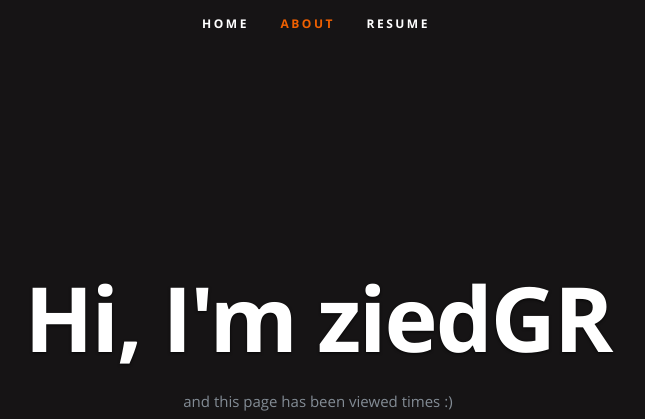
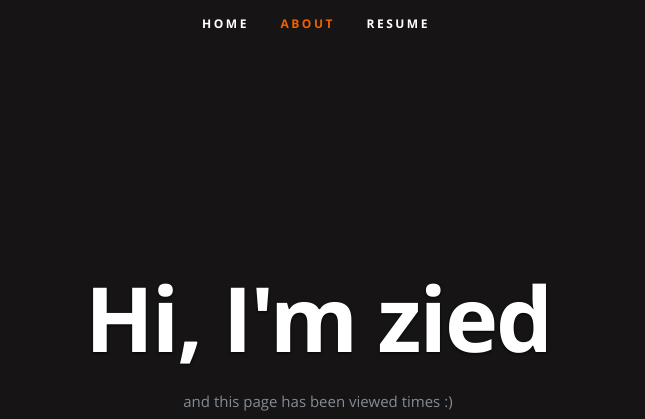
Before and after one commit to zeeepii/azure-resume, a plain HTML site: page frontend/index.html in a window 1280 px wide. Shown: the top 419 px of the page, without its empty margins (324-969 px from the left). Drawn offline with nearby package versions, Linux system fonts and the light colour scheme; no server answers.

Commit message:
changer index

```diff
--- a/frontend/index.html
+++ b/frontend/index.html
@@ -54,7 +54,7 @@
 
       <div class="row banner">
          <div class="banner-text">
-            <h1 class="responsive-headline">Hi, I'm ziedGR</h1>
+            <h1 class="responsive-headline">Hi, I'm zied</h1>
 
             <p>and this page has been viewed <a id="counter"></a> times :) </p>
             <ul class="social">
```
